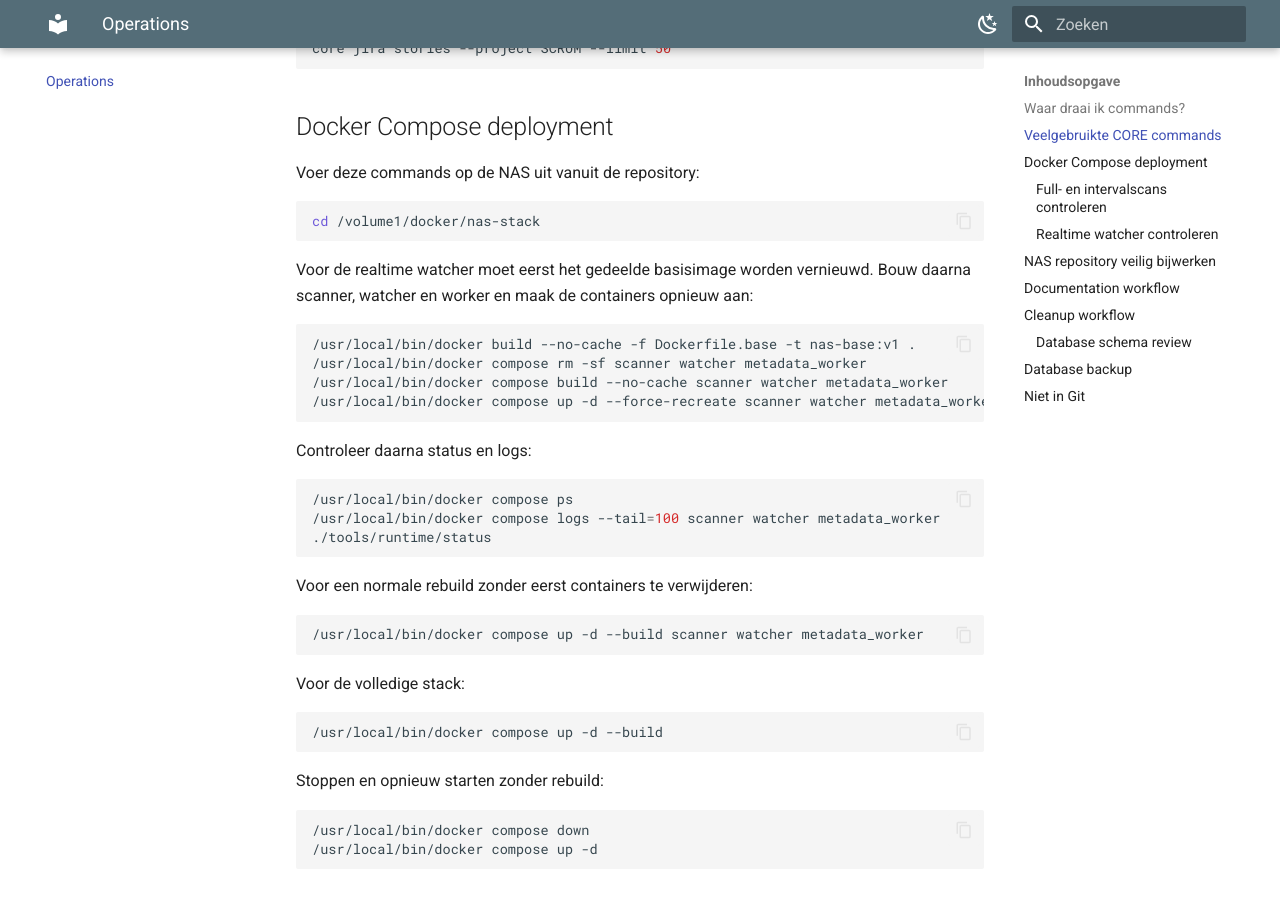
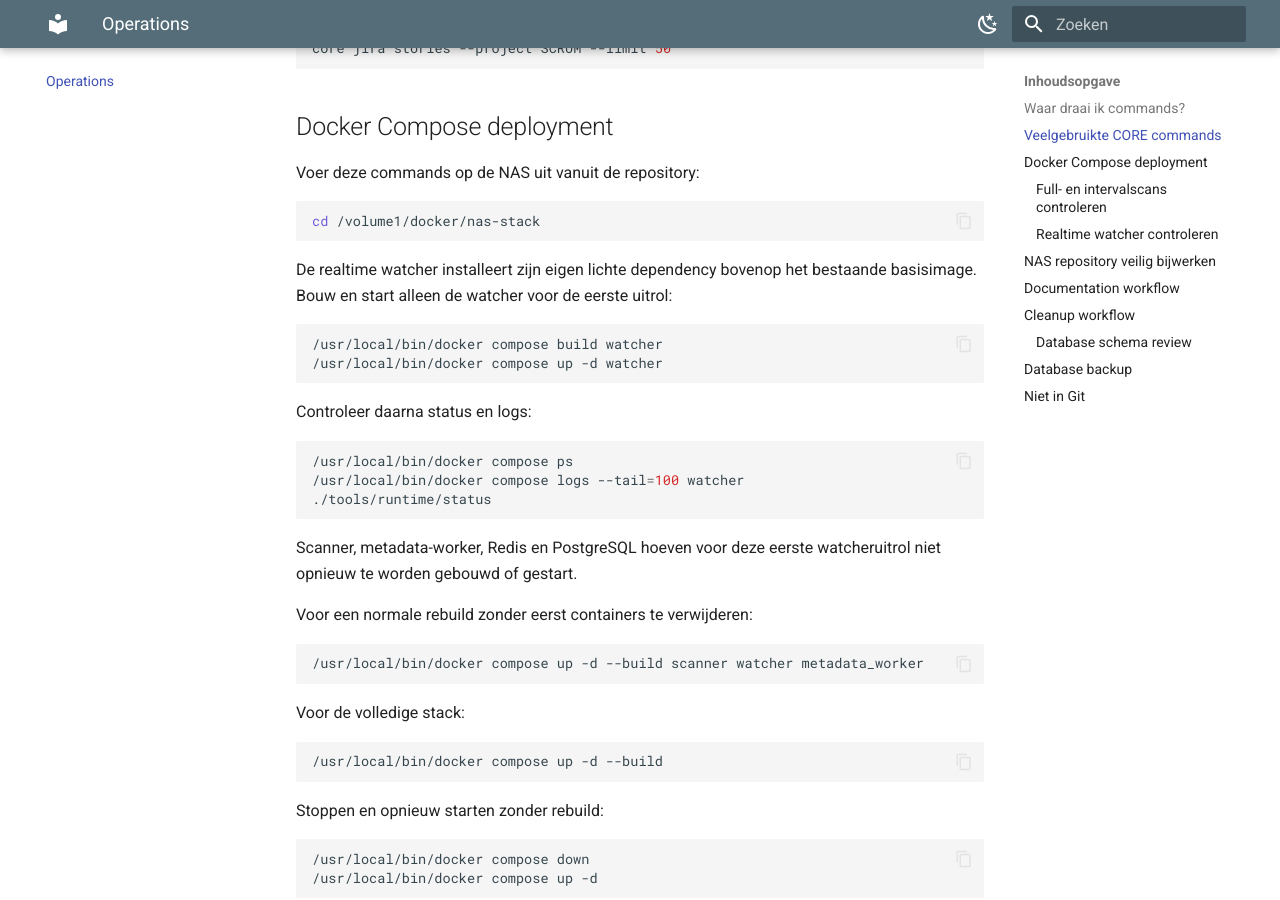
Before and after one commit to hugcoding/core-platform, an MkDocs documentation site: the page built from docs/wiki/operations.md, in a window 1280 px wide and 900 px high, scrolled down 932 px. Built offline with MkDocs 1.6.1 and Material for MkDocs 9.7.7, drawn with Linux system fonts in a browser that asks for light colours.

Commit message:
SCRUM-55 isolate watcher dependency build

````diff
--- a/docs/wiki/operations.md
+++ b/docs/wiki/operations.md
@@ -48,22 +48,22 @@ Voer deze commands op de NAS uit vanuit de repository:
 cd /volume1/docker/nas-stack
 ```
 
-Voor de realtime watcher moet eerst het gedeelde basisimage worden vernieuwd. Bouw daarna scanner, watcher en worker en maak de containers opnieuw aan:
+De realtime watcher installeert zijn eigen lichte dependency bovenop het bestaande basisimage. Bouw en start alleen de watcher voor de eerste uitrol:
 
 ```bash
-/usr/local/bin/docker build --no-cache -f Dockerfile.base -t nas-base:v1 .
-/usr/local/bin/docker compose rm -sf scanner watcher metadata_worker
-/usr/local/bin/docker compose build --no-cache scanner watcher metadata_worker
-/usr/local/bin/docker compose up -d --force-recreate scanner watcher metadata_worker
+/usr/local/bin/docker compose build watcher
+/usr/local/bin/docker compose up -d watcher
 ```
 
 Controleer daarna status en logs:
 
 ```bash
 /usr/local/bin/docker compose ps
-/usr/local/bin/docker compose logs --tail=100 scanner watcher metadata_worker
+/usr/local/bin/docker compose logs --tail=100 watcher
 ./tools/runtime/status
 ```
+
+Scanner, metadata-worker, Redis en PostgreSQL hoeven voor deze eerste watcheruitrol niet opnieuw te worden gebouwd of gestart.
 
 Voor een normale rebuild zonder eerst containers te verwijderen:
 
````
Also changed, not shown: 2 other files.
